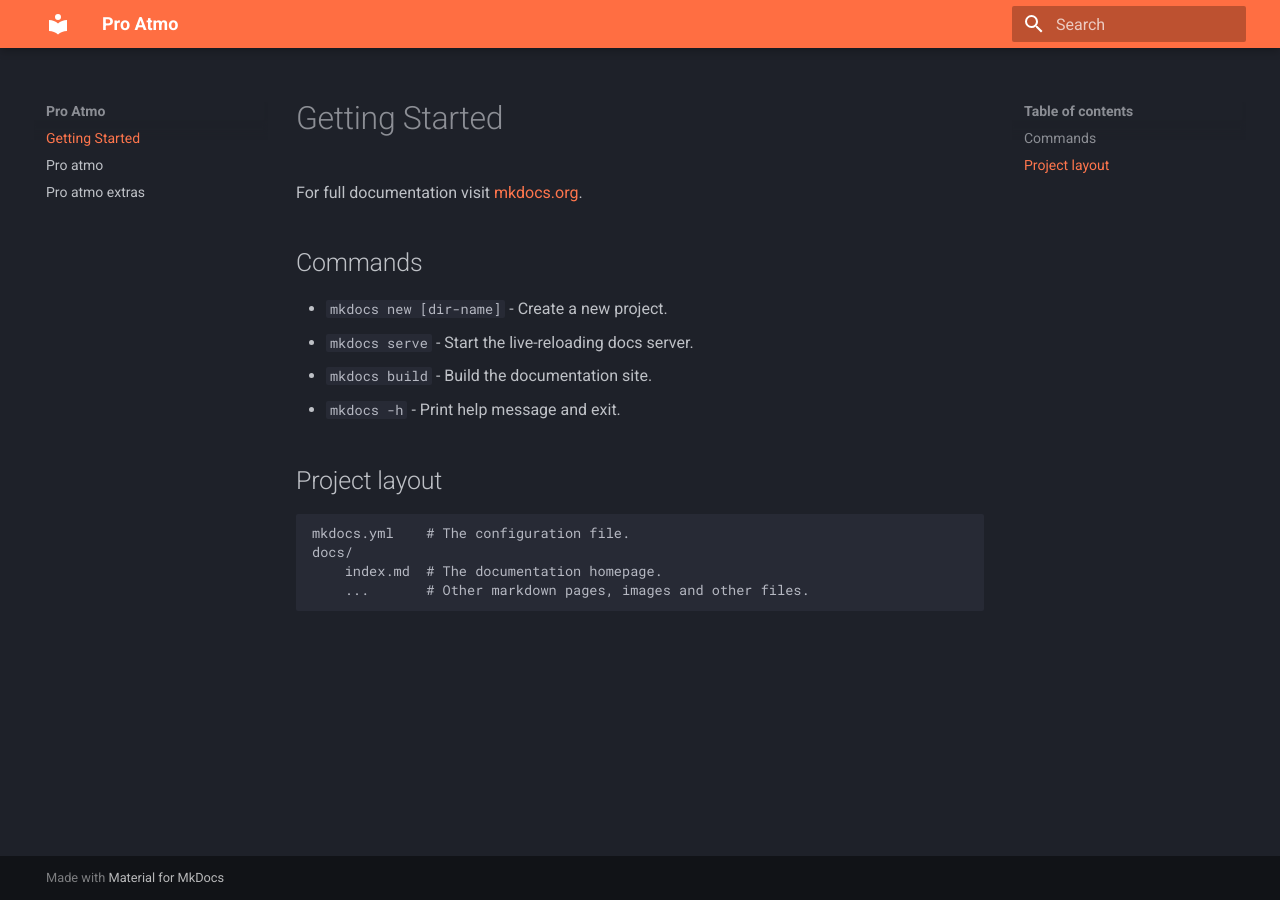
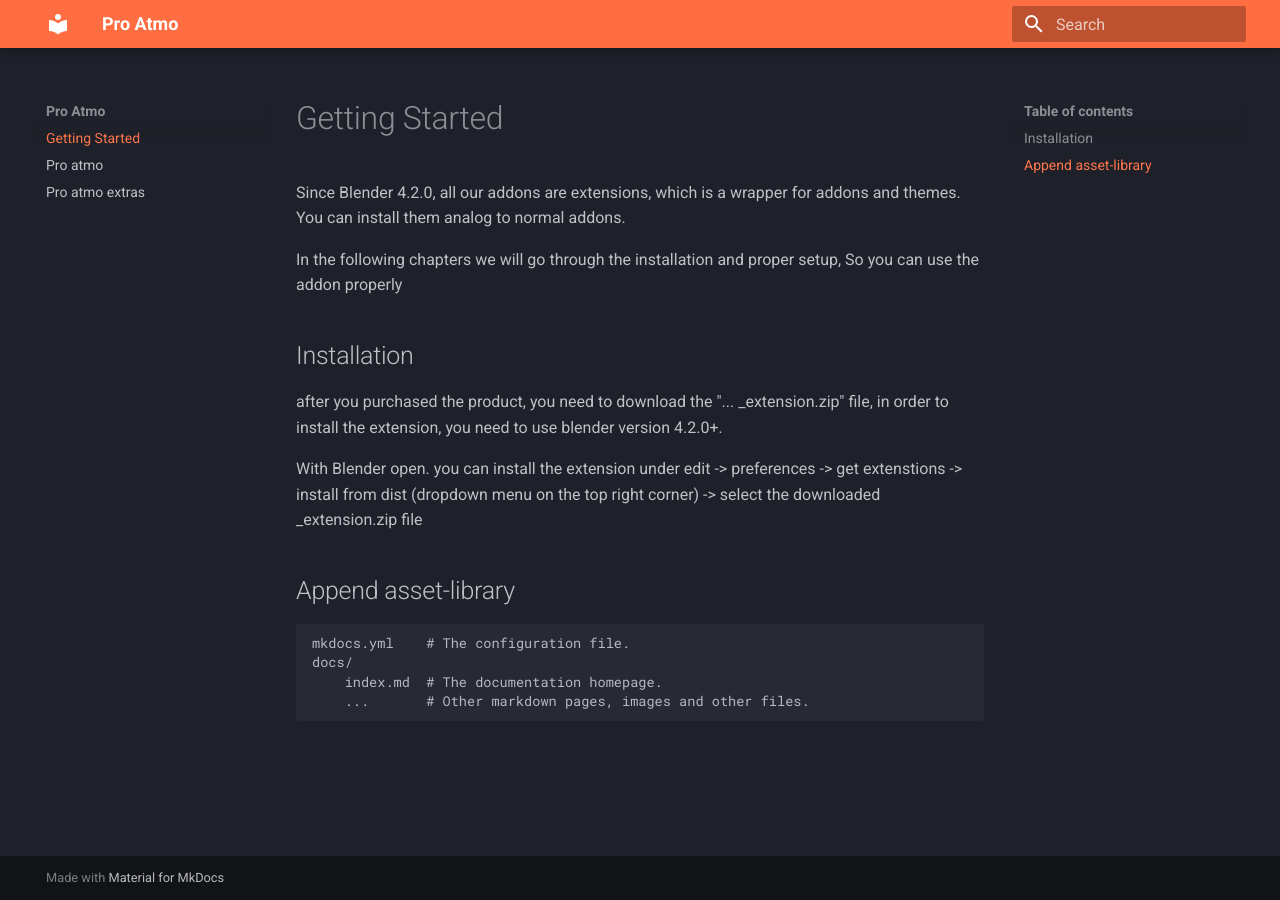
Before and after one commit to contrastrender/pro-atmo-documentation, an MkDocs documentation site: the page built from docs/index.md, in a window 1280 px wide. Built offline with MkDocs 1.6.1 and Material for MkDocs 9.7.7, drawn with Linux system fonts in a browser that asks for light colours.

Commit message:
added installtion paragraph

```diff
--- a/docs/index.md
+++ b/docs/index.md
@@ -1,15 +1,16 @@
 # Getting Started
 
-For full documentation visit [mkdocs.org](https://www.mkdocs.org).
+Since Blender 4.2.0, all our addons are extensions, which is a wrapper for addons and themes. You can install them analog to normal addons.
 
-## Commands
+In the following chapters we will go through the installation and proper setup, So you can use the addon properly
 
-- `mkdocs new [dir-name]` - Create a new project.
-- `mkdocs serve` - Start the live-reloading docs server.
-- `mkdocs build` - Build the documentation site.
-- `mkdocs -h` - Print help message and exit.
+## Installation
 
-## Project layout
+after you purchased the product, you need to download the "... \_extension.zip" file, in order to install the extension, you need to use blender version 4.2.0+.
+
+With Blender open. you can install the extension under edit -> preferences -> get extenstions -> install from dist (dropdown menu on the top right corner) -> select the downloaded \_extension.zip file
+
+## Append asset-library
 
     mkdocs.yml    # The configuration file.
     docs/
```
